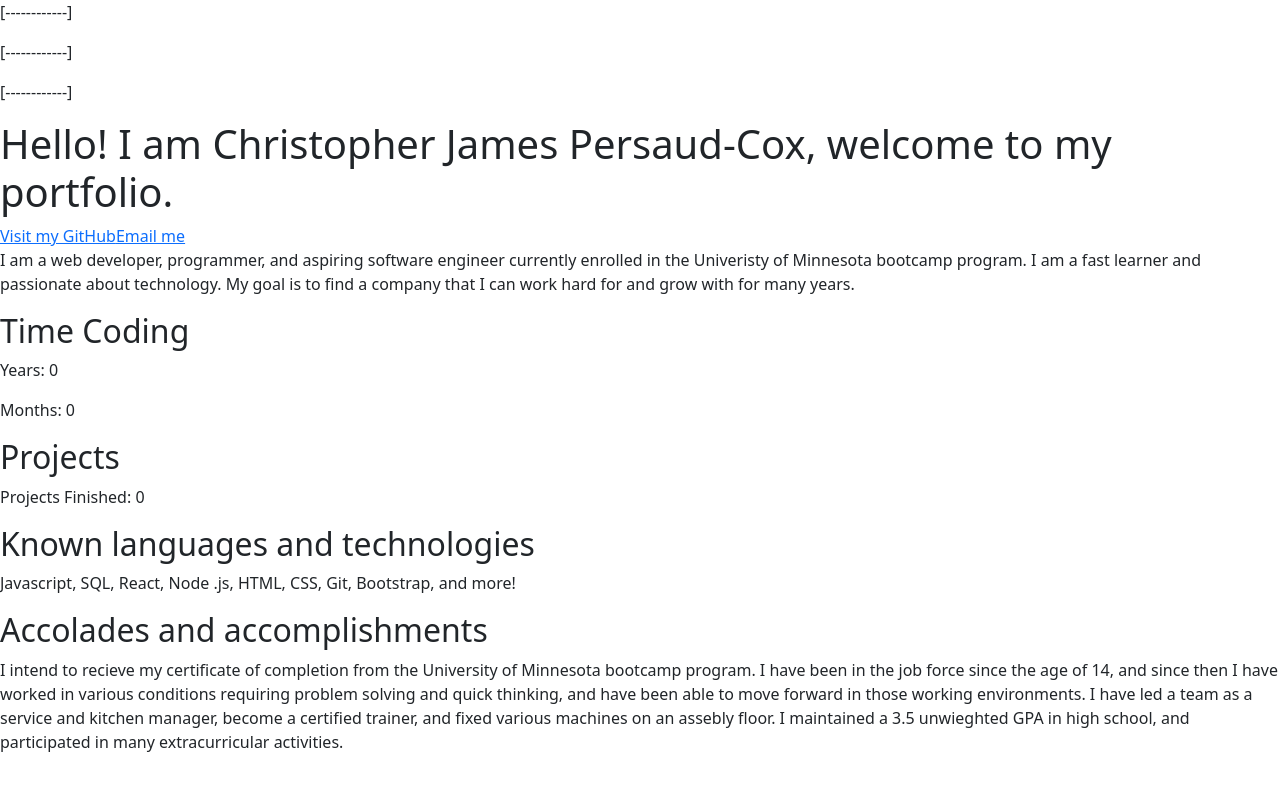
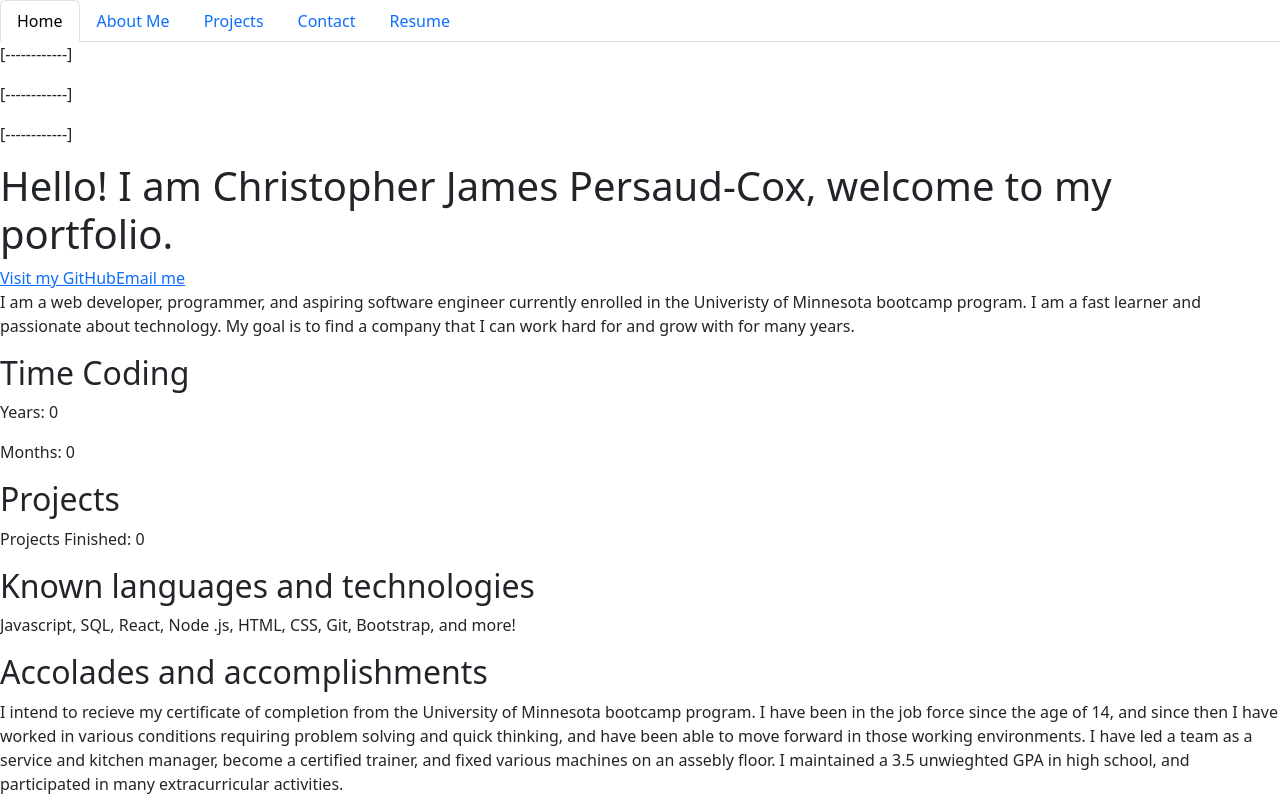
Before and after one commit to ChristopherP-C/My-Portfolio, a React (Vite) app: page / in a window 1280 px wide. Built offline with nearby package versions, Linux system fonts and the light colour scheme.

Commit message:
added main nav bar functionality

```diff
--- a/src/App.tsx
+++ b/src/App.tsx
@@ -1,11 +1,12 @@
-//import { outlet } from 'react';
-import Home from './pages/home';
+import { Outlet } from 'react-router-dom';
+import MainNav from './components/mainNav';
+function App() {
 
-function App() {
   return (
     <>
+    <MainNav />
     <main>
-        <Home />
+        <Outlet />
     </main>
     </>
   );
--- a/src/components/mainNav.tsx
+++ b/src/components/mainNav.tsx
@@ -0,0 +1,43 @@
+import { Link, useLocation } from "react-router-dom";
+
+function MainNav() {
+    const currentPage = useLocation().pathname;
+
+    return (
+        <ul className="nav nav-tabs">
+            <li className="nav-item">
+                <Link to="/"
+                className={currentPage === "/" ? "nav-link active" : "nav-link"}>
+                    Home
+                </Link>
+
+            </li>
+            <li className="nav-item">
+                <Link to="/aboutMe"
+                className={currentPage === "/aboutMe" ? "nav-link active" : "nav-link"}>
+                    About Me
+                </Link>
+            </li>
+            <li className="nav-item">
+                <Link to="/Projects"
+                className={currentPage === "/Projects" ? "nav-link active" : "nav-link"}>
+                    Projects
+                </Link>
+            </li>
+            <li className="nav-item">
+                <Link to="/Contact"
+                className={currentPage === "/Contact" ? "nav-link active" : "nav-link"}>
+                    Contact
+                </Link>
+            </li>
+            <li className="nav-item">
+                <Link to="/resume"
+                className={currentPage === "/resume" ? "nav-link active" : "nav-link"}>
+                    Resume
+                </Link>
+            </li>
+        </ul>
+    );
+}
+
+export default MainNav;
--- a/src/pages/Contact.tsx
+++ b/src/pages/Contact.tsx
@@ -0,0 +1,7 @@
+export default function Contact() {
+    return (
+        <div>
+            <h1>Contact Me</h1>
+        </div>
+    );
+};
--- a/src/pages/Projects.tsx
+++ b/src/pages/Projects.tsx
@@ -0,0 +1,7 @@
+export default function Projects() {
+    return (
+        <div>
+            <h1>My Projects</h1>
+        </div>
+    );
+};
```
Also changed, not shown: src/main.tsx (+23 -3 lines).
